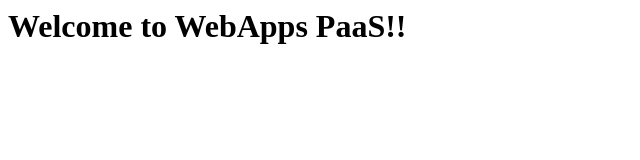
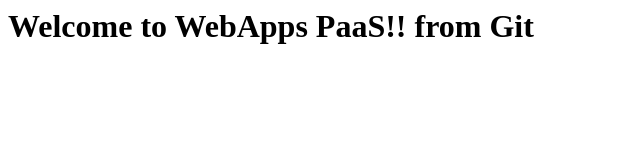
Before and after one commit to karnatirakesh/test, a plain HTML site: page index.html in a window 1280 px wide. Shown: the whole page, without its empty margins (0-640 px from the left). Drawn offline with Linux system fonts and the light colour scheme.

Commit message:
Update index.html

```diff
--- a/index.html
+++ b/index.html
@@ -6,7 +6,7 @@ UTC HYD
 
 <body>
 <h1>
-Welcome to WebApps PaaS!!
+Welcome to WebApps PaaS!! from Git
 </h1>
 </body>
 </html>
```
